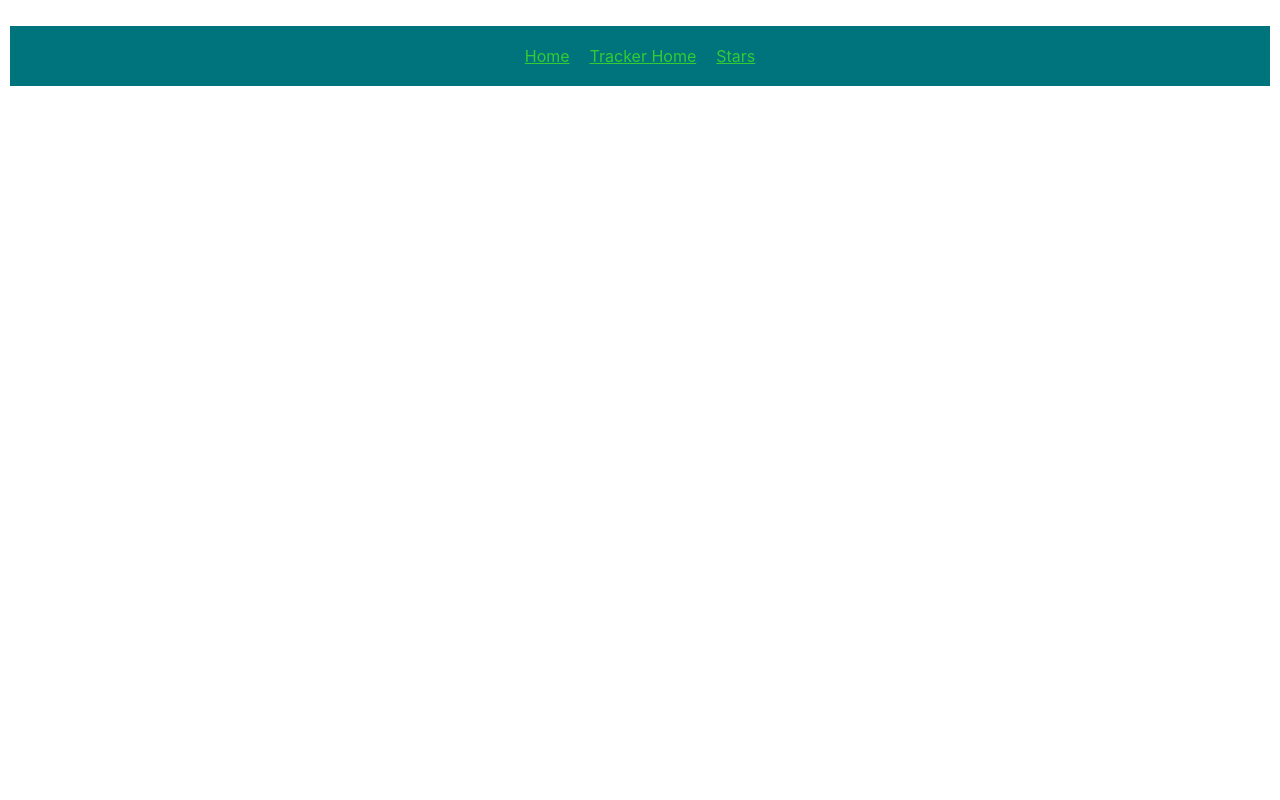
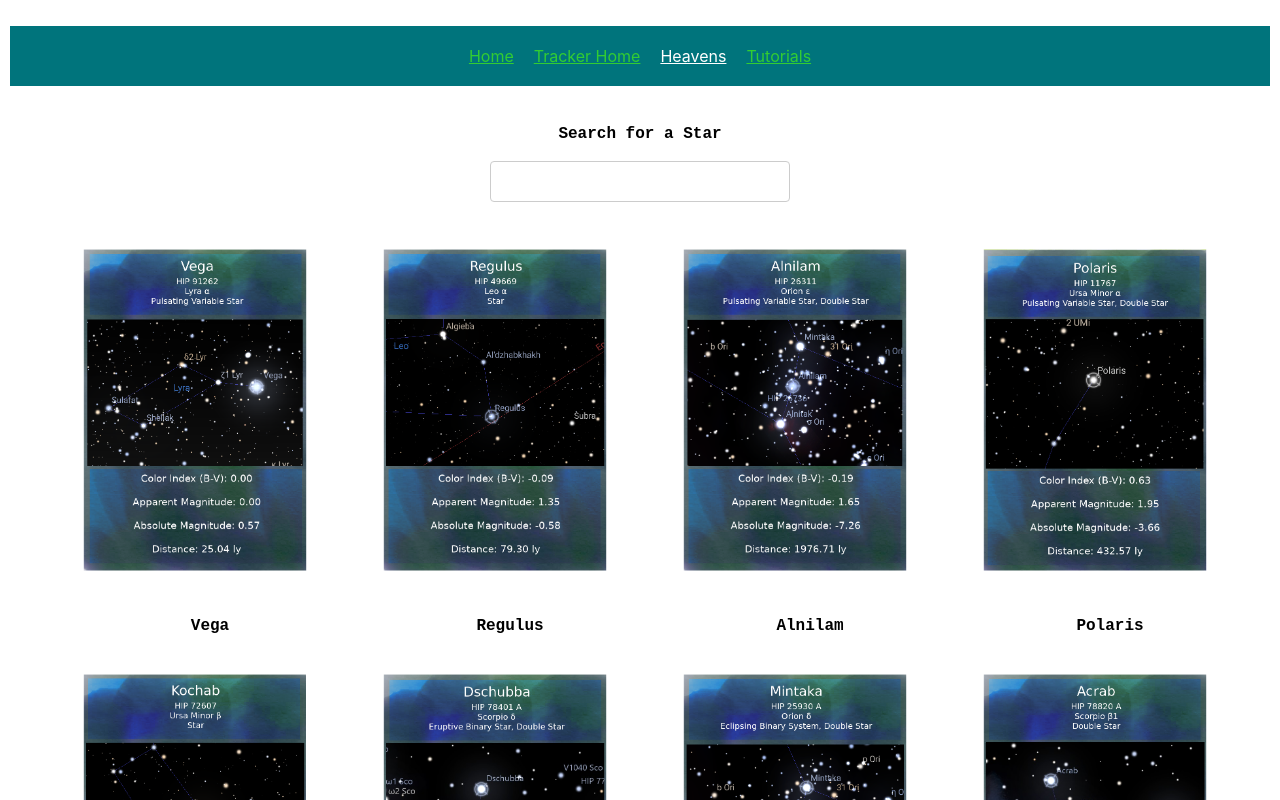
Before and after one commit to SharukhGV/celestial-frontend, a React (Create React App) app: page /heavens in a window 1280 px wide. Shown: the top 800 px of the page. Built offline with nearby package versions, Linux system fonts and the light colour scheme.

Commit message:
added nebula in search and vids and adjusted buttons features

```diff
--- a/src/App.jsx
+++ b/src/App.jsx
@@ -5,6 +5,7 @@ import Home from './components/Home';
 import Nav from './components/Nav';
 import TrackerHome from './components/TrackerHome';
 import StarSearch from "./components/StarSearch";
+import Tutorial from "./components/Tutorials"
 // import CheatSheet from "./components/CheatSheet";
 // import Stars from "./components/Stars";
 // import StarDetails from "./components/StarDetails";
@@ -17,7 +18,9 @@ function App() {
       <Routes>
         <Route path="/" element={<Home />} />
         <Route path="/trackerhome" element={<TrackerHome />} />
-        <Route path="/stars" element={<StarSearch />} />
+        <Route path="/heavens" element={<StarSearch />} />
+        <Route path="/tutorial" element={<Tutorial />} />
+        <Route path="/*" element={<TrackerHome />} />
 
 
       </Routes>
--- a/src/components/Nav.js
+++ b/src/components/Nav.js
@@ -42,12 +42,24 @@ let activeStyle = {
 
             <li> <NavLink
               className="links"
-              to="/stars"
+              to="/heavens"
               exact="true"
               style={({ isActive }) =>
               isActive ? activeStyle : nonactiveStyle}
             >
-              Stars
+
+              Heavens
+            </NavLink></li>
+
+            <li> <NavLink
+              className="links"
+              to="/tutorial"
+              exact="true"
+              style={({ isActive }) =>
+              isActive ? activeStyle : nonactiveStyle}
+            >
+
+              Tutorials
             </NavLink></li>
 
           </ul>
--- a/src/components/StarSearch.js
+++ b/src/components/StarSearch.js
@@ -1,42 +1,52 @@
-import { useState } from "react"
-import Acrab from "./stars/Acrab.png"
-import AlSalib from "./stars/Al Salib.png"
-import Algorab from "./stars/Algorab.png"
-import Alnilam from "./stars/Alnilam.png"
-import Alnitak from "./stars/Alnitak.png"
-import Alshain from "./stars/Alshain.png"
-import Altair from "./stars/Altair.png"
-import Altais from "./stars/Altais.png"
-import Antares from "./stars/Antares.png"
-import Betelgeuse from "./stars/Betelgeuse.png"
-import Dschubba from "./stars/Dschubba.png"
-import Denebola from "./stars/Denebola.png"
-import Etamin from "./stars/Etamin.png"
-import Gienah from "./stars/Gienah.png"
-import GorgoneaTertia from "./stars/Gorgonea Tertia.png"
-import Kochab from "./stars/Kochab.png"
-import Kraz from "./stars/Kraz.png"
-import Miram from "./stars/Miram.png"
-import Mintaka from "./stars/Mintaka.png"
-import Mirphak from "./stars/Mirphak.png"
-import Pherkad from "./stars/Pherkad.png"
-import Polaris from "./stars/Polaris.png"
-import Rastaban from "./stars/Rastaban.png"
-import Regulus from "./stars/Regulus.png"
-import Rotanev from "./stars/Rotanev.png"
-import Sirius from "./stars/Sirius.png"
-import Sheliak from "./stars/Sheliak.png"
-import Sualocin from "./stars/Sualocin.png"
-import Sulafat from "./stars/Sulafat.png"
-import Tarazed from "./stars/Tarazed.png"
-import Vega from "./stars/Vega.png"
-import Zosma from "./stars/Zosma.png"
-import TheSun from "./stars/The Sun.png"
+import { useState } from "react";
+import Acrab from "./stars/Acrab.png";
+import AlSalib from "./stars/Al Salib.png";
+import Algorab from "./stars/Algorab.png";
+import Alnilam from "./stars/Alnilam.png";
+import Alnitak from "./stars/Alnitak.png";
+import Alshain from "./stars/Alshain.png";
+import Altair from "./stars/Altair.png";
+import Altais from "./stars/Altais.png";
+import Antares from "./stars/Antares.png";
+import Betelgeuse from "./stars/Betelgeuse.png";
+import Dschubba from "./stars/Dschubba.png";
+import Denebola from "./stars/Denebola.png";
+import Etamin from "./stars/Etamin.png";
+import Gienah from "./stars/Gienah.png";
+import GorgoneaTertia from "./stars/Gorgonea Tertia.png";
+import Kochab from "./stars/Kochab.png";
+import Kraz from "./stars/Kraz.png";
+import Miram from "./stars/Miram.png";
+import Mintaka from "./stars/Mintaka.png";
+import Mirphak from "./stars/Mirphak.png";
+import Pherkad from "./stars/Pherkad.png";
+import Polaris from "./stars/Polaris.png";
+import Rastaban from "./stars/Rastaban.png";
+import Regulus from "./stars/Regulus.png";
+import Rotanev from "./stars/Rotanev.png";
+import Sirius from "./stars/Sirius.png";
+import Sheliak from "./stars/Sheliak.png";
+import Sualocin from "./stars/Sualocin.png";
+import Sulafat from "./stars/Sulafat.png";
+import Tarazed from "./stars/Tarazed.png";
+import Vega from "./stars/Vega.png";
+import Zosma from "./stars/Zosma.png";
+import TheSun from "./stars/The Sun.png";
+//Nebs
+import Bubble from "./nebulae/Bubble Nebula.png"
+import Carina from "./nebulae/Carina Nebula.png"
+import Crab from "./nebulae/Crab Nebula.png"
+import Elephant from "./nebulae/Elephant's Trunk Nebula.png"
+import Eskimo from "./nebulae/Eskimo Nebula.png"
+import Helix from "./nebulae/Helix Nebula.png"
+import Lagoon from "./nebulae/Lagoon Nebula.png"
+import Orion from "./nebulae/Orion Nebula.png"
+import Ring from "./nebulae/Ring Nebula.png"
+import Trifid from "./nebulae/Trifid Nebula.png"
 
-function StarSearch(){
 
+function StarSearch() {
   // const [starInfo, setStarInfo]=
-
 
   // useEffect(()=>{
 
@@ -48,375 +58,425 @@ function StarSearch(){
   //     return words.filter(word => word.includes(searchTerm.toLowerCase()));
   //   }
 
-
   const starData = [
     {
-      "id": 1,
-      "name": "Vega",
-      "apparent": 0.0,
-      "absolute": 0.57,
-      "color": 0.0,
-      "distance": 25.04,
-      "src": Vega
+      id: 1,
+      name: "Vega",
+      apparent: 0.0,
+      absolute: 0.57,
+      color: 0.0,
+      distance: 25.04,
+      src: Vega,
     },
 
     {
-      "id": 2,
-      "name": "Regulus",
-      "apparent": 1.35,
-      "absolute": -0.58,
-      "color": 0.09,
-      "distance": 79.3,
-      "src": Regulus
+      id: 2,
+      name: "Regulus",
+      apparent: 1.35,
+      absolute: -0.58,
+      color: 0.09,
+      distance: 79.3,
+      src: Regulus,
     },
 
     {
-      "id": 3,
-      "name": "Alnilam",
-      "apparent": 1.65,
-      "absolute": -7.26,
-      "color": -0.19,
-      "distance": 1976.71,
-      "src": Alnilam
+      id: 3,
+      name: "Alnilam",
+      apparent: 1.65,
+      absolute: -7.26,
+      color: -0.19,
+      distance: 1976.71,
+      src: Alnilam,
     },
 
     {
-      "id": 4,
-      "name": "Polaris",
-      "apparent": 1.95,
-      "absolute": -3.66,
-      "color": -0.63,
-      "distance": 432.57,
-      "src": Polaris
+      id: 4,
+      name: "Polaris",
+      apparent: 1.95,
+      absolute: -3.66,
+      color: -0.63,
+      distance: 432.57,
+      src: Polaris,
     },
 
     {
-      "id": 5,
-      "name": "Kochab",
-      "apparent": 2.05,
-      "absolute": -0.97,
-      "color": 1.45,
-      "distance": 130.93,
-      "src": Kochab
+      id: 5,
+      name: "Kochab",
+      apparent: 2.05,
+      absolute: -0.97,
+      color: 1.45,
+      distance: 130.93,
+      src: Kochab,
     },
 
     {
-      "id": 6,
-      "name": "Dschubba",
-      "apparent": 2.35,
-      "absolute": -3.1,
-      "color": -0.03,
-      "distance": 401.67,
-      "src": Dschubba
+      id: 6,
+      name: "Dschubba",
+      apparent: 2.35,
+      absolute: -3.1,
+      color: -0.03,
+      distance: 401.67,
+      src: Dschubba,
     },
 
     {
-      "id": 7,
-      "name": "Mintaka",
-      "apparent": 2.4,
-      "absolute": -4.84,
-      "color": -0.03,
-      "distance": 916.17,
-      "src": Mintaka
+      id: 7,
+      name: "Mintaka",
+      apparent: 2.4,
+      absolute: -4.84,
+      color: -0.03,
+      distance: 916.17,
+      src: Mintaka,
     },
 
     {
-      "id": 8,
-      "name": "Acrab",
-      "apparent": 2.6,
-      "absolute": -3.46,
-      "color": -0.06,
-      "distance": 530.34,
-      "src": Acrab
+      id: 8,
+      name: "Acrab",
+      apparent: 2.6,
+      absolute: -3.46,
+      color: -0.06,
+      distance: 530.34,
+      src: Acrab,
     },
 
     {
-      "id": 9,
-      "name": "Kraz",
-      "apparent": 2.65,
-      "absolute": -0.6,
-      "color": 0.89,
-      "distance": 145.67,
-      "src": Kraz
+      id: 9,
+      name: "Kraz",
+      apparent: 2.65,
+      absolute: -0.6,
+      color: 0.89,
+      distance: 145.67,
+      src: Kraz,
     },
 
     {
-      "id": 10,
-      "name": "Algorab",
-      "apparent": 2.9,
-      "absolute": -0.77,
-      "color": 0.0,
-      "distance": 86.86,
-      "src": Algorab
+      id: 10,
+      name: "Algorab",
+      apparent: 2.9,
+      absolute: -0.77,
+      color: 0.0,
+      distance: 86.86,
+      src: Algorab,
     },
 
     {
-      "id": 11,
-      "name": "Pherkad",
-      "apparent": 3.0,
-      "absolute": -2.87,
-      "color": 0.07,
-      "distance": 486.8,
-      "src": Pherkad
+      id: 11,
+      name: "Pherkad",
+      apparent: 3.0,
+      absolute: -2.87,
+      color: 0.07,
+      distance: 486.8,
+      src: Pherkad,
     },
 
     {
-      "id": 12,
-      "name": "Gorgonea Tertia",
-      "apparent": 3.3,
-      "absolute": -1.57,
-      "color": 1.52,
-      "distance": 307.69,
-      "src": GorgoneaTertia
+      id: 12,
+      name: "Gorgonea Tertia",
+      apparent: 3.3,
+      absolute: -1.57,
+      color: 1.52,
+      distance: 307.69,
+      src: GorgoneaTertia,
     },
 
     {
-      "id": 13,
-      "name": "Sheliak",
-      "apparent": 3.5,
-      "absolute": -3.85,
-      "color": 0.0,
-      "distance": 962.11,
-      "src": Sheliak
+      id: 13,
+      name: "Sheliak",
+      apparent: 3.5,
+      absolute: -3.85,
+      color: 0.0,
+      distance: 962.11,
+      src: Sheliak,
     },
 
     {
-      "id": 14,
-      "name": "Sualocin",
-      "apparent": 3.85,
-      "absolute": -0.49,
-      "color": -0.03,
-      "distance": 240.71,
-      "src": Sualocin
+      id: 14,
+      name: "Sualocin",
+      apparent: 3.85,
+      absolute: -0.49,
+      color: -0.03,
+      distance: 240.71,
+      src: Sualocin,
     },
 
     {
-      "id": 15,
-      "name": "Betelgeuse",
-      "apparent": 0.45,
-      "absolute": -5.47,
-      "color": 1.52,
-      "distance": 497.95,
-      "src": Betelgeuse
+      id: 15,
+      name: "Betelgeuse",
+      apparent: 0.45,
+      absolute: -5.47,
+      color: 1.52,
+      distance: 497.95,
+      src: Betelgeuse,
     },
 
     {
-      "id": 16,
-      "name": "Rotanev",
-      "apparent": 4.1,
-      "absolute": 1.72,
-      "color": 0.32,
-      "distance": 97.39,
-      "src": Rotanev
+      id: 16,
+      name: "Rotanev",
+      apparent: 4.1,
+      absolute: 1.72,
+      color: 0.32,
+      distance: 97.39,
+      src: Rotanev,
     },
 
     {
-      "id": 17,
-      "name": "The Sun",
-      "apparent": -26.74,
-      "absolute": 4.83,
-      "color": 0.65,
-      "distance": 0.00001581,
-      "src": TheSun
-
+      id: 17,
+      name: "The Sun",
+      apparent: -26.74,
+      absolute: 4.83,
+      color: 0.65,
+      distance: 0.00001581,
+      src: TheSun,
     },
 
     {
-      "id": 18,
-      "name": "Sirius",
-      "apparent": -1.45,
-      "absolute": 1.44,
-      "color": 0.00,
-      "distance": 0.00001581,
-      "src": Sirius
+      id: 18,
+      name: "Sirius",
+      apparent: -1.45,
+      absolute: 1.44,
+      color: 0.0,
+      distance: 0.00001581,
+      src: Sirius,
     },
 
     {
-      "id": 19,
-      "name": "Altair",
-      "apparent": 0.75,
-      "absolute": 2.2,
-      "color": 0.22,
-      "distance": 16.73,
-      "src": Altair
+      id: 19,
+      name: "Altair",
+      apparent: 0.75,
+      absolute: 2.2,
+      color: 0.22,
+      distance: 16.73,
+      src: Altair,
     },
 
     {
-      "id": 20,
-      "name": "Antares",
-      "apparent": 1.05,
-      "absolute": -5.1,
-      "color": 1.86,
-      "distance": 553.75,
-      "src": Antares
+      id: 20,
+      name: "Antares",
+      apparent: 1.05,
+      absolute: -5.1,
+      color: 1.86,
+      distance: 553.75,
+      src: Antares,
     },
 
     {
-      "id": 21,
-      "name": "Mirphak",
-      "apparent": 1.75,
-      "absolute": -4.21,
-      "color": 0.48,
-      "distance": 506.45,
-      "src": Mirphak
+      id: 21,
+      name: "Mirphak",
+      apparent: 1.75,
+      absolute: -4.21,
+      color: 0.48,
+      distance: 506.45,
+      src: Mirphak,
     },
 
     {
-      "id": 22,
-      "name": "Alnitak",
-      "apparent": 1.85,
-      "absolute": -5.15,
-      "color": -0.09,
-      "distance": 817.43,
-      "src": Alnitak
+      id: 22,
+      name: "Alnitak",
+      apparent: 1.85,
+      absolute: -5.15,
+      color: -0.09,
+      distance: 817.43,
+      src: Alnitak,
     },
 
     {
-      "id": 23,
-      "name": "Denebola",
-      "apparent": 2.1,
-      "absolute": 1.89,
-      "color": 0.1,
-      "distance": 35.88,
-      "src": Denebola
+      id: 23,
+      name: "Denebola",
+      apparent: 2.1,
+      absolute: 1.89,
+      color: 0.1,
+      distance: 35.88,
+      src: Denebola,
     },
 
     {
-      "id": 24,
-      "name": "Etamin",
-      "apparent": 2.2,
-      "absolute": -1.17,
-      "color": 1.52,
-      "distance": 154.28,
-      "src": Etamin
+      id: 24,
+      name: "Etamin",
+      apparent: 2.2,
+      absolute: -1.17,
+      color: 1.52,
+      distance: 154.28,
+      src: Etamin,
     },
 
     {
-      "id": 25,
-      "name": "Gienah",
-      "apparent": 2.55,
-      "absolute": -0.82,
-      "color": -0.09,
-      "distance": 153.63,
-      "src": Gienah
+      id: 25,
+      name: "Gienah",
+      apparent: 2.55,
+      absolute: -0.82,
+      color: -0.09,
+      distance: 153.63,
+      src: Gienah,
     },
 
     {
-      "id": 26,
-      "name": "Zosma",
-      "apparent": 2.55,
-      "absolute": 1.28,
-      "color": 0.13,
-      "distance": 58.43,
-      "src": Zosma
+      id: 26,
+      name: "Zosma",
+      apparent: 2.55,
+      absolute: 1.28,
+      color: 0.13,
+      distance: 58.43,
+      src: Zosma,
     },
 
     {
-      "id": 27,
-      "name": "Tarazed",
-      "apparent": 2.7,
-      "absolute": -2.72,
-      "color": 1.52,
-      "distance": 394.86,
-      "src": Tarazed
+      id: 27,
+      name: "Tarazed",
+      apparent: 2.7,
+      absolute: -2.72,
+      color: 1.52,
+      distance: 394.86,
+      src: Tarazed,
     },
 
     {
-      "id": 28,
-      "name": "Rastaban",
-      "apparent": 2.75,
-      "absolute": -2.58,
-      "color": 0.95,
-      "distance": 380.14,
-      "src": Rastaban
+      id: 28,
+      name: "Rastaban",
+      apparent: 2.75,
+      absolute: -2.58,
+      color: 0.95,
+      distance: 380.14,
+      src: Rastaban,
     },
 
     {
-      "id": 29,
-      "name": "Altais",
-      "apparent": 3.05,
-      "absolute": 0.67,
-      "color": 0.98,
-      "distance": 97.42,
-      "src": Altais
+      id: 29,
+      name: "Altais",
+      apparent: 3.05,
+      absolute: 0.67,
+      color: 0.98,
+      distance: 97.42,
+      src: Altais,
     },
 
     {
-      "id":30,
-      "name": "Sulafat",
-      "apparent": 3.25,
-      "absolute": -3.15,
-      "color": -0.06,
-      "distance": 620.07,
-      "src": Sulafat
+      id: 30,
+      name: "Sulafat",
+      apparent: 3.25,
+      absolute: -3.15,
+      color: -0.06,
+      distance: 620.07,
+      src: Sulafat,
     },
 
     {
-      "id": 31,
-      "name": "Alshain",
-      "apparent": 3.7,
-      "absolute": 3.02,
-      "color": 0.85,
-      "distance": 44.68,
-      "src": Alshain
+      id: 31,
+      name: "Alshain",
+      apparent: 3.7,
+      absolute: 3.02,
+      color: 0.85,
+      distance: 44.68,
+      src: Alshain,
     },
 
     {
-      "id": 32,
-      "name": "Miram",
-      "apparent": 3.75,
-      "absolute": -3.4,
-      "color": 1.7,
-      "distance": 879.13,
-      "src": Miram
+      id: 32,
+      name: "Miram",
+      apparent: 3.75,
+      absolute: -3.4,
+      color: 1.7,
+      distance: 879.13,
+      src: Miram,
     },
 
     {
-      "id": 33,
-      "name": "Al Salib",
-      "apparent": 4.25,
-      "absolute": 1.79,
-      "color": 1.04,
-      "distance": 101.48,
-      "src": AlSalib
-    }
-]
+      id: 33,
+      name: "Al Salib",
+      apparent: 4.25,
+      absolute: 1.79,
+      color: 1.04,
+      distance: 101.48,
+      src: AlSalib,
+    },
+    {
+      id: 34,
+      name: "Bubble Nebula",
+      src: Bubble,
+    },
 
+    {
+      id: 35,
+      name: "Carina Nebula",
+      src: Carina,
+    },
 
+    {
+      id: 36,
+      name: "Crab Nebula",
+      src: Crab,
+    },
 
+    {
+      id: 37,
+      name: "Elephant's Trunk Nebula",
+      src: Elephant,
+    },
 
+    {
+      id: 38,
+      name: "Eskimo Nebula",
+      src: Eskimo,
+    },
 
-    const [query, setQuery] = useState("")
+    {
+      id: 39,
+      name: "Helix Nebula",
+      src: Helix,
+    },
 
-    const handleQueryChange = event => {
-      setQuery(event.target.value)
-    }
+    {
+      id: 40,
+      name: "Lagoon Nebula",
+      src: Lagoon,
+    },
 
-    const filteredStars = starData.filter(star => {
-      return star.name.toLowerCase().includes(query.toLowerCase())
-    })
+    {
+      id: 41,
+      name: "Orion Nebula",
+      src: Orion,
+    },
 
+    {
+      id: 42,
+      name: "Ring Nebula",
+      src: Ring,
+    },
+
+    {
+      id: 43,
+      name: "Trifid Nebula",
+      src: Trifid,
+    },
+  ];
+
+  const [query, setQuery] = useState("");
+
+  const handleQueryChange = (event) => {
+    setQuery(event.target.value);
+  };
+
+  const filteredStars = starData.filter((star) => {
+    return star.name.toLowerCase().includes(query.toLowerCase());
+  });
 
   return (
     <div>
-          <div><strong>Search for a Star</strong></div>
+      <div>
+        <strong>Search for a Star</strong>
+      </div>
       <input type="text" value={query} onChange={handleQueryChange} />
       <ul>
-            {filteredStars.map(star => (
+        {filteredStars.map((star) => (
           <li key={star.id}>
             <img src={star.src} alt={star.name} className="starCard" />
-                <p><strong>{star.name}</strong></p>
+            <p>
+              <strong>{star.name}</strong>
+            </p>
           </li>
         ))}
       </ul>
     </div>
-      )
-
-
-
-
-
+  );
 }
 
-
-export default StarSearch
+export default StarSearch;
--- /dev/null
+++ b/src/components/Tutorials.js
@@ -0,0 +1,26 @@
+
+
+function Tutorials(){
+
+
+return(
+
+    <div>
+        <h2>Introduction from Original Campaign</h2>
+    <iframe width="560" height="315" src="https://www.youtube-nocookie.com/embed/OyogtGx72-Q" title="YouTube video player" frameborder="0" allow="accelerometer; autoplay; clipboard-write; encrypted-media; gyroscope; picture-in-picture; web-share" allowfullscreen></iframe>
+
+
+<p>How to Create/Play a Star Card</p>
+<iframe width="560" height="315" src="https://www.youtube-nocookie.com/embed/2MKyxL7BpCs" title="YouTube video player" frameborder="0" allow="accelerometer; autoplay; clipboard-write; encrypted-media; gyroscope; picture-in-picture; web-share" allowfullscreen></iframe>
+
+
+<p>How to Consume/Outshine a Star Card</p>
+
+<iframe width="560" height="315" src="https://www.youtube-nocookie.com/embed/Zw6iB-FPpds" title="YouTube video player" frameborder="0" allow="accelerometer; autoplay; clipboard-write; encrypted-media; gyroscope; picture-in-picture; web-share" allowfullscreen></iframe>
+</div>
+    )
+
+}
+
+
+export default Tutorials
```
Also changed, not shown: src/components/TrackerHome.js (+0 -9 lines). Lines whose indentation alone changed are shown as unchanged.
